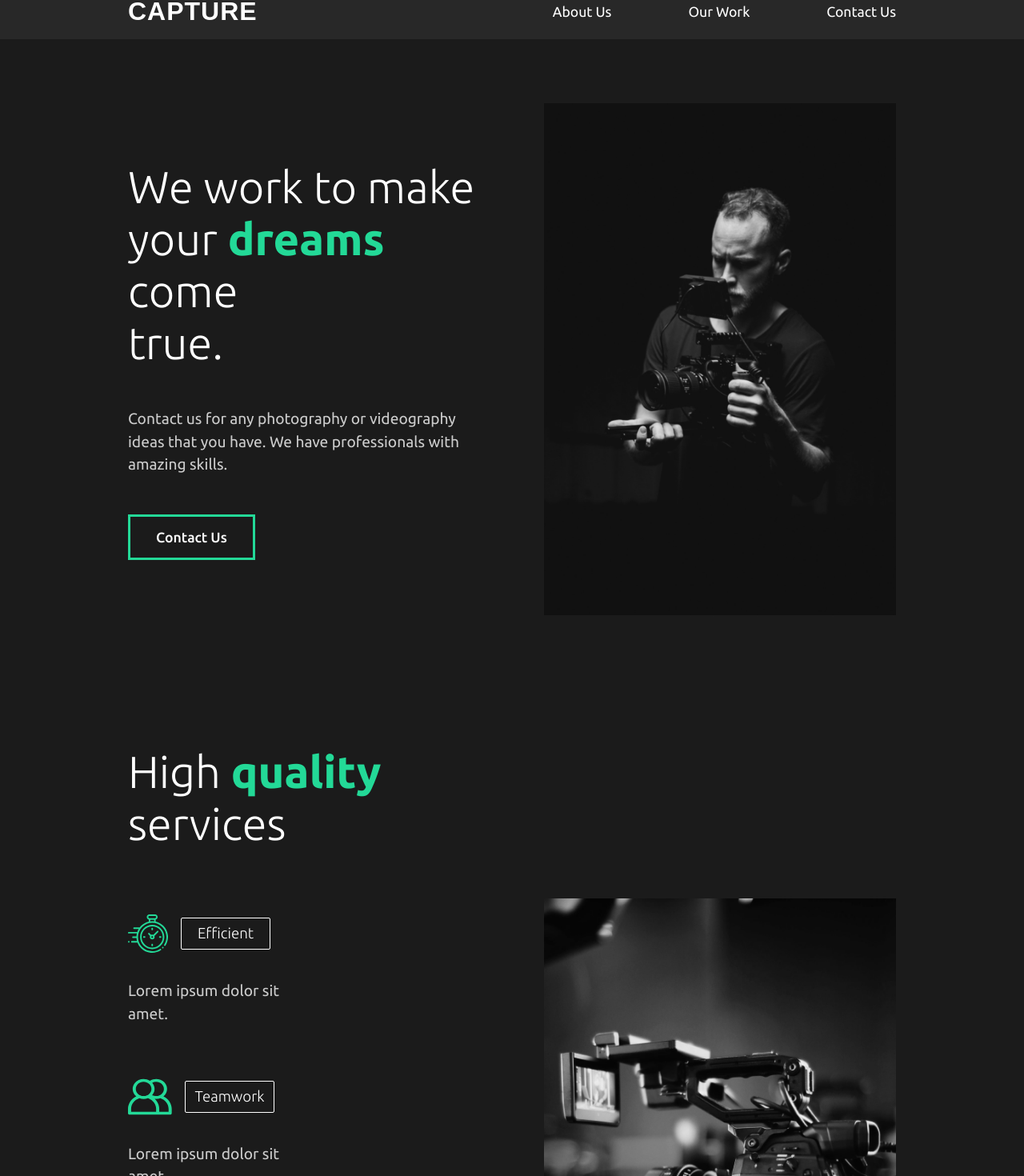
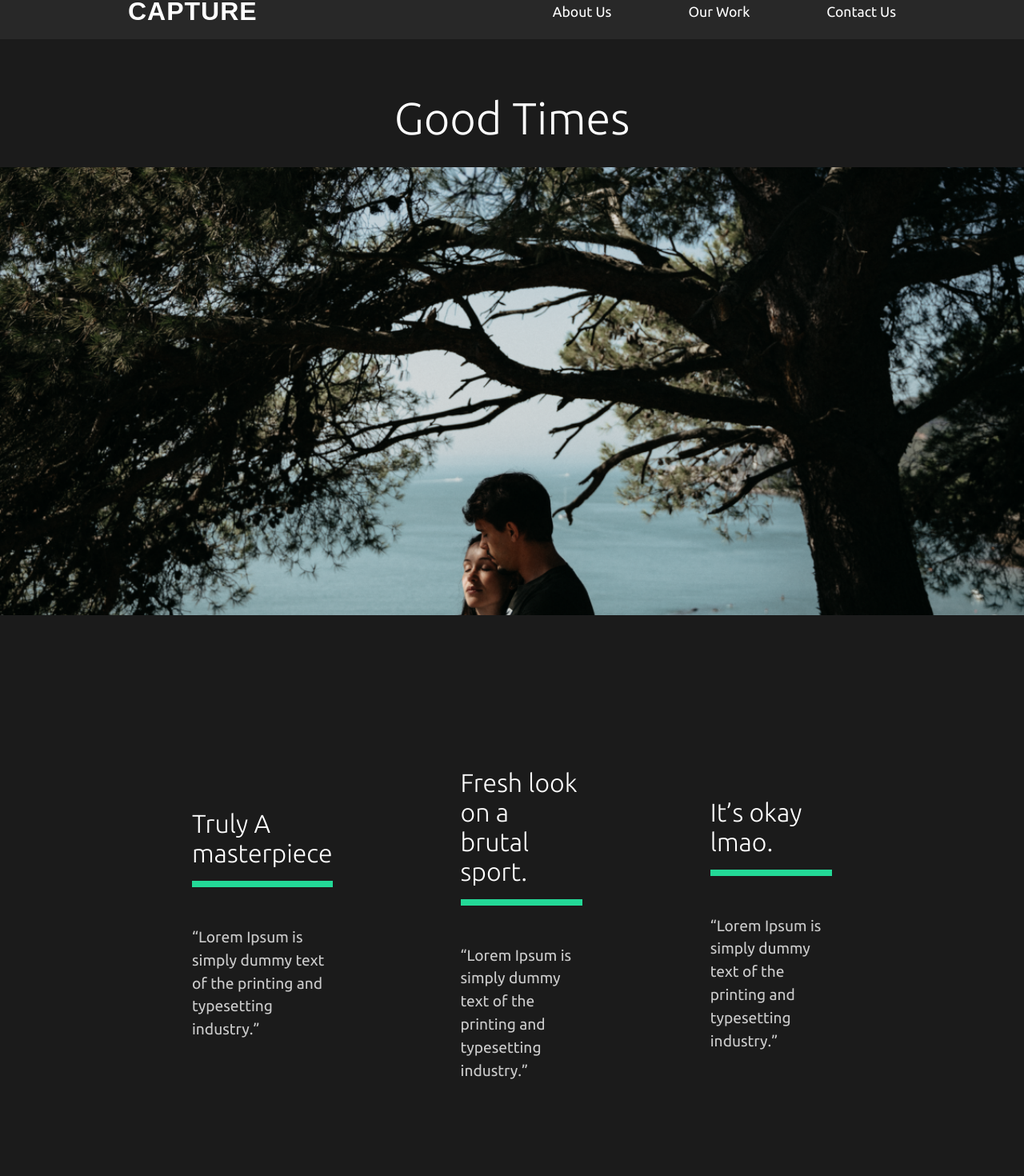
Before and after one commit to kasimnadim6/capture, a React (Create React App) app: page /work/good-times in a window 1280 px wide. Shown: the part 20-1490 px from the top of the page at 80% size. Built offline with nearby package versions, Linux system fonts and the light colour scheme; a web font is replaced by a local one.

Commit message:
movie details

```diff
--- a/src/App.js
+++ b/src/App.js
@@ -1,6 +1,10 @@
 import React from "react";
+import Nav from "./components/Nav";
 import AboutUs from "./pages/AboutUs";
-import Nav from "./components/Nav";
+import OurWork from "./pages/OurWork";
+import MovieDetail from "./pages/MovieDetail";
+import ContactUs from "./pages/ContactUs";
+import { Switch, Route } from "react-router-dom";
 //global style
 import GlobalStyle from "./components/GlobalStyle";
 
@@ -9,7 +13,20 @@
     <div className='App'>
       <GlobalStyle />
       <Nav />
-      <AboutUs />
+      <Switch>
+        <Route path='/' exact>
+          <AboutUs />
+        </Route>
+        <Route path='/work' exact>
+          <OurWork />
+        </Route>
+        <Route path='/work/:id'>
+          <MovieDetail />
+        </Route>
+        <Route path='/contact'>
+          <ContactUs />
+        </Route>
+      </Switch>
     </div>
   );
 }
--- /dev/null
+++ b/src/components/Award.js
@@ -0,0 +1,29 @@
+import React from "react";
+import styled from "styled-components";
+
+const Award = ({ award }) => {
+  return (
+    <AwardStle>
+      <h2>{award.title}</h2>
+      <div className='line'></div>
+      <p>{award.description}</p>
+    </AwardStle>
+  );
+};
+
+const AwardStle = styled.div`
+  padding: 5rem;
+  h2 {
+    font-size: 2rem;
+  }
+  .line {
+    width: 100%;
+    height: 0.5rem;
+    background: #23d997;
+    margin: 1rem 0rem;
+  }
+  p {
+    padding: 2rem 0rem;
+  }
+`;
+export default Award;
--- a/src/components/Nav.js
+++ b/src/components/Nav.js
@@ -1,19 +1,24 @@
 import React from "react";
 import styled from "styled-components";
+import { Link } from "react-router-dom";
 
 const Nav = () => {
   return (
     <StyledNav>
-      <h1 id='logo'>capture</h1>
+      <h1>
+        <Link id='logo' to='/'>
+          capture
+        </Link>
+      </h1>
       <ul>
         <li>
-          <a href='#'>About Us</a>
+          <Link to='/'>About Us</Link>
         </li>
         <li>
-          <a href='#'>Our Work</a>
+          <Link to='/work'>Our Work</Link>
         </li>
         <li>
-          <a href='#'>Contact Us</a>
+          <Link to='/contact'>Contact Us</Link>
         </li>
       </ul>
     </StyledNav>
@@ -32,6 +37,11 @@
     font-size: 2rem;
     text-transform: uppercase;
     letter-spacing: 1px;
+    list-style: none;
+  }
+  a {
+    color: white;
+    text-decoration: none;
   }
   ul {
     display: flex;
@@ -41,10 +51,6 @@
       &:not(:first-child) {
         padding-left: 6rem;
       }
-      a {
-        color: white;
-        text-decoration: none;
-      }
     }
   }
 `;
--- a/src/index.js
+++ b/src/index.js
@@ -1,14 +1,17 @@
-import React from 'react';
-import ReactDOM from 'react-dom';
-import './index.css';
-import App from './App';
-import reportWebVitals from './reportWebVitals';
+import React from "react";
+import ReactDOM from "react-dom";
+import "./index.css";
+import App from "./App";
+import reportWebVitals from "./reportWebVitals";
+import { BrowserRouter } from "react-router-dom";
 
 ReactDOM.render(
   <React.StrictMode>
-    <App />
+    <BrowserRouter>
+      <App />
+    </BrowserRouter>
   </React.StrictMode>,
-  document.getElementById('root')
+  document.getElementById("root")
 );
 
 // If you want to start measuring performance in your app, pass a function
--- /dev/null
+++ b/src/movieState.js
@@ -0,0 +1,81 @@
+//Import Images
+import athlete from "./img/athlete-small.png";
+import goodtimes from "./img/goodtimes-small.png";
+import theracer from "./img/theracer-small.png";
+import athlete2 from "./img/athlete2.png";
+import goodtimes2 from "./img/good-times2.jpg";
+import theracer2 from "./img/the-racer2.jpg";
+
+export const MovieState = () => {
+  return [
+    {
+      title: "The Athlete",
+      mainImg: athlete,
+      secondaryImg: athlete2,
+      url: "/work/the-athlete",
+      awards: [
+        {
+          title: "Truly A masterpiece",
+          description:
+            "“Lorem Ipsum is simply dummy text of the printing and typesetting industry.”",
+        },
+        {
+          title: "Fresh look on a brutal sport.",
+          description:
+            "“Lorem Ipsum is simply dummy text of the printing and typesetting industry.”",
+        },
+        {
+          title: "It’s okay lmao.",
+          description:
+            "“Lorem Ipsum is simply dummy text of the printing and typesetting industry.”",
+        },
+      ],
+    },
+    {
+      title: "Good Times",
+      mainImg: goodtimes,
+      url: "/work/good-times",
+      secondaryImg: goodtimes2,
+      awards: [
+        {
+          title: "Truly A masterpiece",
+          description:
+            "“Lorem Ipsum is simply dummy text of the printing and typesetting industry.”",
+        },
+        {
+          title: "Fresh look on a brutal sport.",
+          description:
+            "“Lorem Ipsum is simply dummy text of the printing and typesetting industry.”",
+        },
+        {
+          title: "It’s okay lmao.",
+          description:
+            "“Lorem Ipsum is simply dummy text of the printing and typesetting industry.”",
+        },
+      ],
+    },
+    {
+      title: "The Racer",
+      mainImg: theracer,
+      url: "/work/the-racer",
+      secondaryImg: theracer2,
+      awards: [
+        {
+          title: "Truly A masterpiece",
+          description:
+            "“Lorem Ipsum is simply dummy text of the printing and typesetting industry.”",
+        },
+        {
+          title: "Fresh look on a brutal sport.",
+          description:
+            "“Lorem Ipsum is simply dummy text of the printing and typesetting industry.”",
+        },
+        {
+          title: "It’s okay lmao.",
+          description:
+            "“Lorem Ipsum is simply dummy text of the printing and typesetting industry.”",
+        },
+      ],
+    },
+  ];
+};
--- /dev/null
+++ b/src/pages/ContactUs.js
@@ -0,0 +1,11 @@
+import React from "react";
+
+export const ContactUs = () => {
+  return (
+    <div>
+      <h1>constant us</h1>
+    </div>
+  );
+};
+
+export default ContactUs;
--- /dev/null
+++ b/src/pages/MovieDetail.js
@@ -0,0 +1,76 @@
+import React, { useState, useEffect } from "react";
+import styled from "styled-components";
+import { useHistory } from "react-router-dom";
+import { MovieState } from "../movieState";
+import Award from "../components/Award";
+const MovieDetail = () => {
+  const url = useHistory().location.pathname;
+  const [movies, setMovies] = useState(MovieState);
+  const [movie, setMovie] = useState(null);
+
+  useEffect(() => {
+    const currntMovie = movies.find((movieState) => {
+      return movieState.url === url;
+    });
+    currntMovie ? setMovie(currntMovie) : setMovie(null);
+  }, [movies, url]);
+
+  return (
+    <>
+      {movie && (
+        <Details>
+          <HeadLine>
+            <h2>{movie.title}</h2>
+            <img src={movie.mainImg} alt='movie' />
+          </HeadLine>
+          <Awards>
+            {movie.awards.map((award) => (
+              <Award award={award} key={award.title} />
+            ))}
+          </Awards>
+          <ImageDisplay>
+            <img src={movie.secondaryImg} alt='secendary movie' />
+          </ImageDisplay>
+        </Details>
+      )}
+    </>
+  );
+};
+const Details = styled.div`
+  color: white;
+`;
+
+const HeadLine = styled.div`
+  min-height: 90vh;
+  padding-top: 20vh;
+  position: relative;
+  h2 {
+    position: absolute;
+    top: 10%;
+    left: 50%;
+    transform: translate(-50%, -10%);
+  }
+  img {
+    width: 100%;
+    height: 70vh;
+    object-fit: cover;
+  }
+`;
+
+const Awards = styled.div`
+  min-height: 80vh;
+  display: flex;
+  margin: 5rem 10rem;
+  align-items: center;
+  justify-content: center;
+`;
+
+const ImageDisplay = styled.div`
+  min-height: 50vh;
+  img {
+    width: 100%;
+    height: 100vh;
+    object-fit: cover;
+  }
+`;
+export default MovieDetail;
--- /dev/null
+++ b/src/pages/OurWork.js
@@ -0,0 +1,60 @@
+import React from "react";
+import { Link } from "react-router-dom";
+import styled from "styled-components";
+import athlete from "../img/athlete-small.png";
+import theracer from "../img/theracer-small.png";
+import goodtimes from "../img/goodtimes-small.png";
+
+const OurWork = () => {
+  return (
+    <Work>
+      <Movie>
+        <h2>The athlete</h2>
+        <div className='line'></div>
+        <Link to='work/the-athlete'>
+          <img src={athlete} alt='athlete' />
+        </Link>
+      </Movie>
+      <Movie>
+        <h2>The Racer</h2>
+        <div className='line'></div>
+        <Link to='work/the-racer'>
+          <img src={theracer} alt='the racer' />
+        </Link>
+      </Movie>
+      <Movie>
+        <h2>Good Times</h2>
+        <div className='line'></div>
+        <Link to='work/good-times'>
+          <img src={goodtimes} alt='good times' />
+        </Link>
+      </Movie>
+    </Work>
+  );
+};
+
+const Work = styled.div`
+  min-height: 100vh;
+  overflow: hidden;
+  padding: 5rem 10rem;
+  font-family: inherit;
+  h2 {
+    padding: 1rem 0rem;
+  }
+`;
+
+const Movie = styled.div`
+  padding-bottom: 10rem;
+  .line {
+    height: 0.2rem;
+    background: #cccccc;
+    margin-bottom: 3rem;
+  }
+  img {
+    width: 100%;
+    height: 70vh;
+    object-fit: cover;
+  }
+`;
+
+export default OurWork;
```
